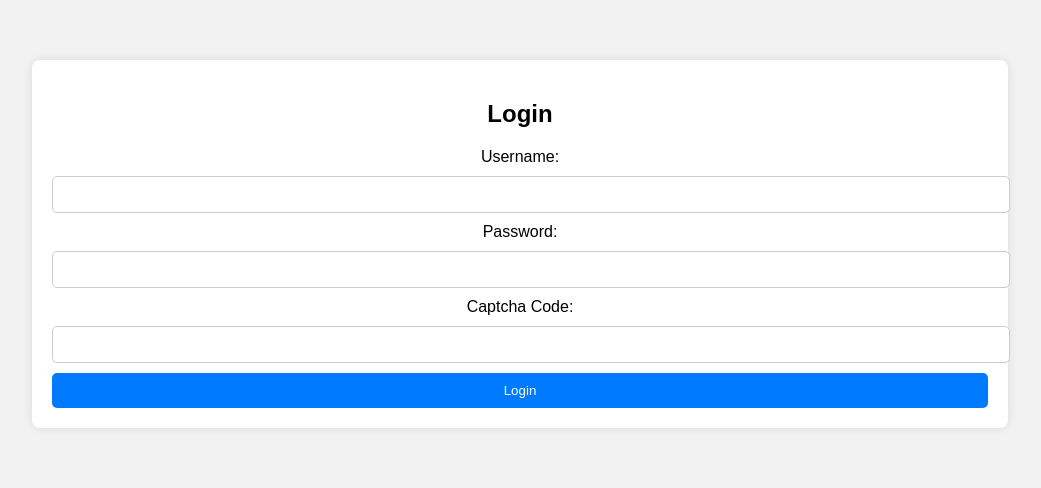
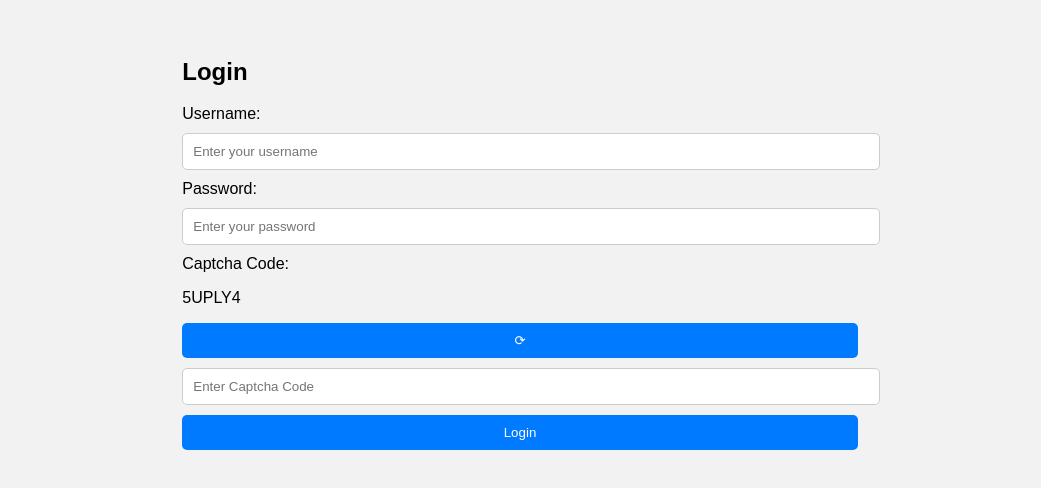
Before and after one commit to bangradu/Login-page, a plain HTML site: page index.html in a window 1280 px wide. Shown: the part 156-644 px from the top of the page, without its empty margins (120-1161 px from the left). Drawn offline with Linux system fonts and the light colour scheme.

Commit message:
Update index.html

```diff
--- a/index.html
+++ b/index.html
@@ -1,4 +1,3 @@
-
 <!DOCTYPE html>
 <html lang="en">
 <head>
@@ -6,19 +5,24 @@
     <meta name="viewport" content="width=device-width, initial-scale=1.0">
     <title>Login Page</title>
     <link rel="stylesheet" href="styles.css">
+    <script src="captcha.js" defer></script>
 </head>
 <body>
-    <div class="login-container">
+    <div class="container">
         <h2>Login</h2>
-        <form action="#" method="POST">
+        <form>
             <label for="username">Username:</label>
-            <input type="text" id="username" name="username" required>
+            <input type="text" id="username" placeholder="Enter your username" required>
 
             <label for="password">Password:</label>
-            <input type="password" id="password" name="password" required>
+            <input type="password" id="password" placeholder="Enter your password" required>
 
             <label for="captcha">Captcha Code:</label>
-            <input type="text" id="captcha" name="captcha" required>
+            <div class="captcha-box">
+                <p id="captcha-text"></p>
+                <button type="button" onclick="generateCaptcha()">⟳</button>
+            </div>
+            <input type="text" id="captcha-input" placeholder="Enter Captcha Code" required>
 
             <button type="submit">Login</button>
         </form>
```
